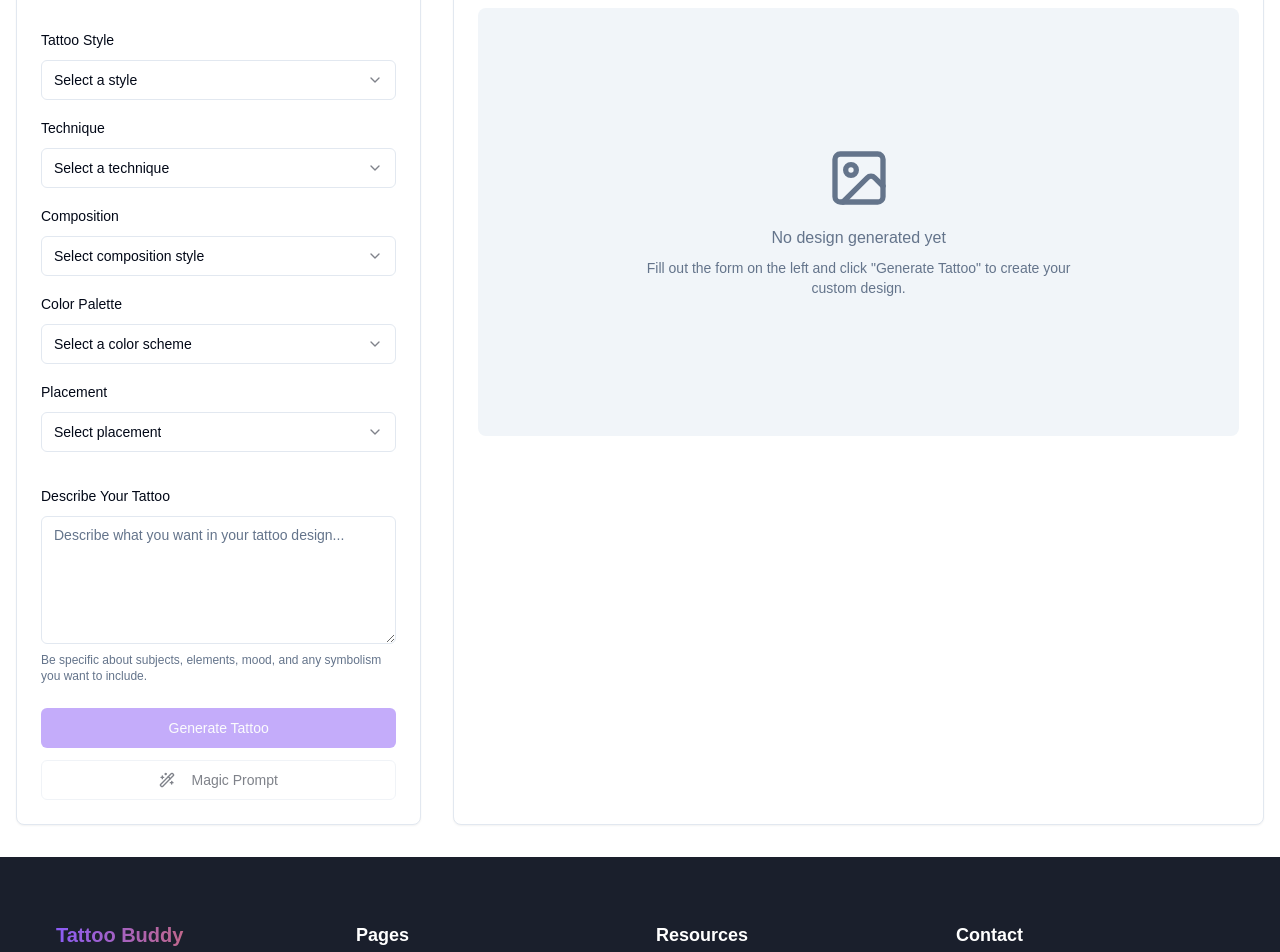
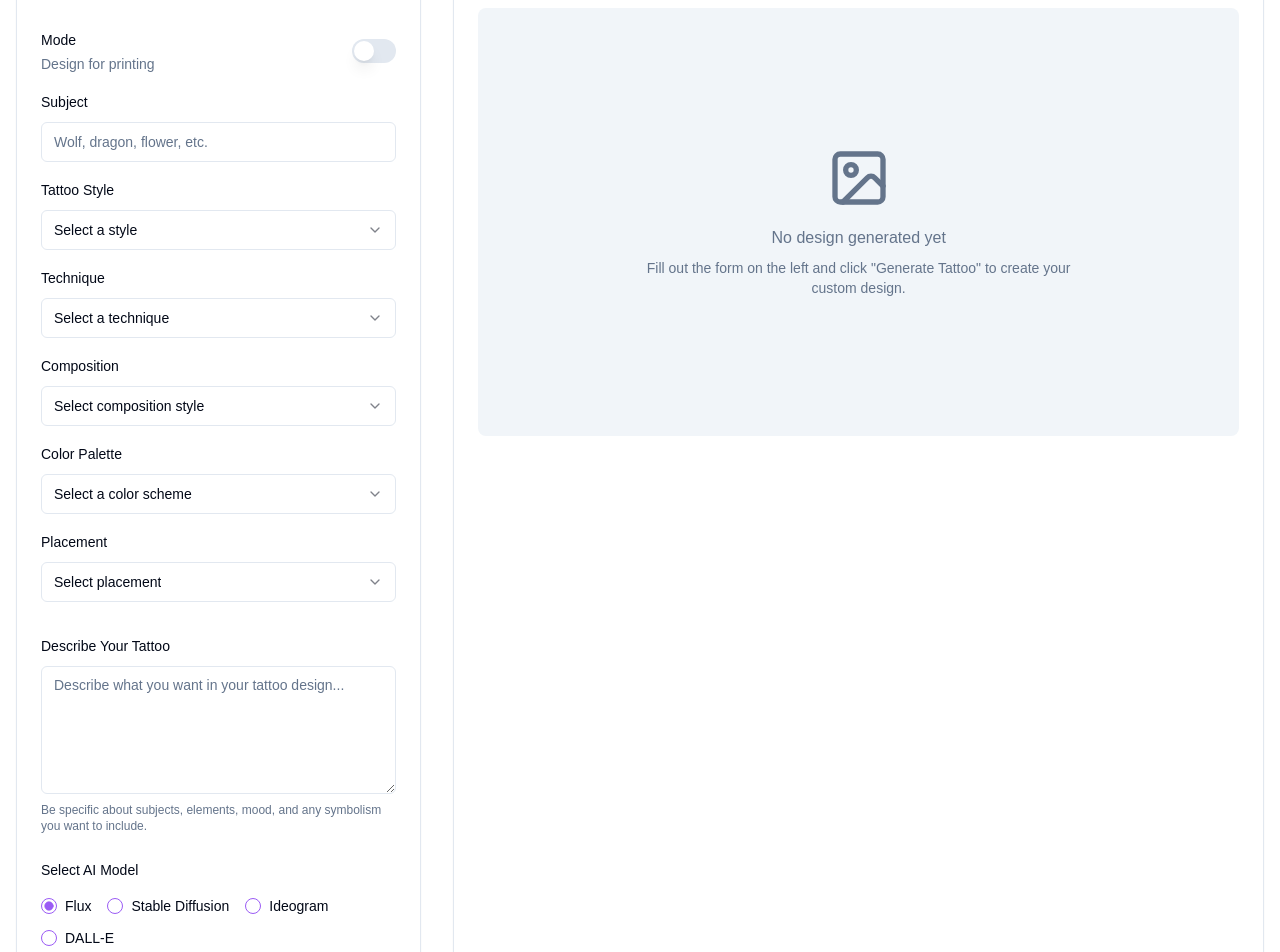
Before and after one commit to hardcoreai1982/tattoo-guru-assistant, a React (Vite) app: page /create in a window 1280 px wide. Shown: the part 320-1272 px from the top of the page. Built offline with nearby package versions, Linux system fonts and the light colour scheme.

Commit message:
feat: Implement preview mode and model selection
- Added a preview mode to the tattoo generator.
- Implemented functionality to populate the description field based on user selections.
- Added a select model option with Flux, Stable Diffusion, and Ideogram choices.

```diff
--- a/src/components/TattooCreator.tsx
+++ b/src/components/TattooCreator.tsx
@@ -1,8 +1,9 @@
-import React, { useState } from 'react';
+import React, { useState, useEffect } from 'react';
 import { Button } from "@/components/ui/button";
 import { Card, CardContent, CardDescription, CardFooter, CardHeader, CardTitle } from "@/components/ui/card";
 import { Textarea } from "@/components/ui/textarea";
 import { Label } from "@/components/ui/label";
+import { Input } from "@/components/ui/input";
 import {
   Select,
   SelectContent,
@@ -11,6 +12,8 @@ import {
   SelectValue
 } from "@/components/ui/select";
 import { Separator } from "@/components/ui/separator";
+import { Switch } from "@/components/ui/switch";
+import { RadioGroup, RadioGroupItem } from "@/components/ui/radio-group";
 import { Wand2, Download, Heart, Share2, Image as ImageIcon } from 'lucide-react';
 import { toast } from 'sonner';
 import { useApiKeys } from '@/contexts/ApiKeysContext';
@@ -18,16 +21,36 @@ import { useApiKeys } from '@/contexts/ApiKeysContext';
 const TattooCreator: React.FC = () => {
   const { apiKeys, isConfigured } = useApiKeys();
   const [prompt, setPrompt] = useState('');
+  const [subject, setSubject] = useState('');
   const [style, setStyle] = useState('');
   const [technique, setTechnique] = useState('');
   const [composition, setComposition] = useState('');
   const [colorPalette, setColorPalette] = useState('');
   const [placement, setPlacement] = useState('');
+  const [isPreviewMode, setIsPreviewMode] = useState(false);
   const [isGenerating, setIsGenerating] = useState(false);
   const [generatedImage, setGeneratedImage] = useState<string | null>(null);
   const [pastGenerations, setPastGenerations] = useState<string[]>([]);
   const [finalPrompt, setFinalPrompt] = useState('');
   const [aiModel, setAiModel] = useState<'flux' | 'openai' | 'stablediffusion' | 'ideogram'>('flux');
+
+  useEffect(() => {
+    const modeText = isPreviewMode ? 'tattoo on body showing placement' : 'tattoo design for printing';
+    const elements = [
+      subject && `${subject}`,
+      style && `${style} style`,
+      technique && `with ${technique} technique`,
+      composition && `in a ${composition} composition`,
+      colorPalette && `using ${colorPalette} color palette`,
+      placement && `for ${placement} placement`,
+      isPreviewMode && 'realistic tattoo on actual skin'
+    ].filter(Boolean);
+
+    if (elements.length > 0) {
+      const newPrompt = `A ${modeText} of ${elements.join(', ')}`;
+      setPrompt(newPrompt);
+    }
+  }, [subject, style, technique, composition, colorPalette, placement, isPreviewMode]);
 
   const generateImage = async (promptText: string) => {
     if (!isConfigured) {
@@ -56,10 +79,8 @@ const TattooCreator: React.FC = () => {
     }
 
     try {
-      // Base generation options
       let imageUrl = '';
 
-      // Use appropriate API based on selected model
       if (aiModel === 'flux') {
         const response = await fetch('https://api.tryflux.ai/v1/images/generations', {
           method: 'POST',
@@ -105,7 +126,6 @@ const TattooCreator: React.FC = () => {
         imageUrl = data.data[0].url;
       }
       else {
-        // Fallback to placeholder for other APIs that will be implemented later
         imageUrl = '/placeholder.svg';
         toast.info('Using placeholder image. Implementation for this AI model is coming soon.');
       }
@@ -126,27 +146,12 @@ const TattooCreator: React.FC = () => {
 
     setIsGenerating(true);
 
-    // Build the final prompt
     const finalPromptText = [
       prompt,
-      style && `Style: ${style}`,
-      technique && `Technique: ${technique}`,
-      composition && `Composition: ${composition}`,
-      colorPalette && `Color Palette: ${colorPalette}`,
-      placement && `Placement: ${placement}`,
+      isPreviewMode ? 'Show as realistic tattoo on actual skin with proper lighting and texture.' : 'Show as clean design for printing.',
     ].filter(Boolean).join('. ');
 
     setFinalPrompt(finalPromptText);
-
-    // Determine which AI model to use
-    // For lettering/text tattoos, use Ideogram
-    if (prompt.toLowerCase().includes('letter') || prompt.toLowerCase().includes('text') || prompt.toLowerCase().includes('script')) {
-      setAiModel('ideogram');
-    }
-    // Otherwise use the default model (Flux)
-    else {
-      setAiModel('flux');
-    }
 
     try {
       const imageUrl = await generateImage(finalPromptText);
@@ -175,7 +180,6 @@ const TattooCreator: React.FC = () => {
     }
 
     try {
-      // Use OpenAI to enhance the prompt
       const response = await fetch('https://api.openai.com/v1/chat/completions', {
         method: 'POST',
         headers: {
@@ -211,7 +215,6 @@ const TattooCreator: React.FC = () => {
       console.error('Error generating magic prompt:', error);
       toast.error('Failed to enhance prompt. Using basic prompt instead.');
 
-      // Fallback to a simple enhancement
       const enhancedPrompt = `A detailed ${style || 'traditional'} tattoo of ${basePrompt} with intricate ${technique || 'line work'}, featuring a ${composition || 'balanced'} composition. Use a ${colorPalette || 'vibrant'} color scheme, designed for ${placement || 'arm'} placement.`;
 
       setPrompt(enhancedPrompt);
@@ -222,14 +225,12 @@ const TattooCreator: React.FC = () => {
 
   const handleSave = () => {
     if (generatedImage) {
-      // In a real app, this would save to user's collection in a database
       toast.success('Design saved to your collection!');
     }
   };
 
   const handleDownload = () => {
     if (generatedImage) {
-      // Create a temporary anchor element to download the image
       const link = document.createElement('a');
       link.href = generatedImage;
       link.download = `tattoo-design-${Date.now()}.png`;
@@ -243,7 +244,6 @@ const TattooCreator: React.FC = () => {
 
   const handleShare = () => {
     if (generatedImage) {
-      // In a real app, this would open sharing options
       if (navigator.share) {
         navigator.share({
           title: 'My Tattoo Design',
@@ -256,7 +256,6 @@ const TattooCreator: React.FC = () => {
             toast.error('Failed to share. Try downloading and sharing manually.');
           });
       } else {
-        // Fallback for browsers that don't support navigator.share
         toast.info('Copy the image to share it with others.');
       }
     }
@@ -264,7 +263,6 @@ const TattooCreator: React.FC = () => {
 
   return (
     <div className="flex flex-col lg:flex-row gap-8">
-      {/* Left Panel - Controls */}
       <div className="w-full lg:w-1/3 space-y-6">
         <Card>
           <CardHeader>
@@ -274,6 +272,30 @@ const TattooCreator: React.FC = () => {
             </CardDescription>
           </CardHeader>
           <CardContent className="space-y-4">
+            <div className="flex items-center justify-between mb-2">
+              <div className="space-y-0.5">
+                <Label htmlFor="mode-toggle">Mode</Label>
+                <div className="text-sm text-muted-foreground">
+                  {isPreviewMode ? 'Preview on body' : 'Design for printing'}
+                </div>
+              </div>
+              <Switch
+                id="mode-toggle"
+                checked={isPreviewMode}
+                onCheckedChange={setIsPreviewMode}
+              />
+            </div>
+
+            <div className="space-y-2">
+              <Label htmlFor="subject">Subject</Label>
+              <Input
+                id="subject"
+                placeholder="Wolf, dragon, flower, etc."
+                value={subject}
+                onChange={(e) => setSubject(e.target.value)}
+              />
+            </div>
+
             <div className="space-y-2">
               <Label htmlFor="style">Tattoo Style</Label>
               <Select value={style} onValueChange={setStyle}>
@@ -383,6 +405,32 @@ const TattooCreator: React.FC = () => {
                 Be specific about subjects, elements, mood, and any symbolism you want to include.
               </p>
             </div>
+
+            <div className="space-y-2 pt-2">
+              <Label htmlFor="model-select">Select AI Model</Label>
+              <RadioGroup
+                value={aiModel}
+                onValueChange={(value: 'flux' | 'openai' | 'stablediffusion' | 'ideogram') => setAiModel(value)}
+                className="flex flex-wrap gap-4 pt-2"
+              >
+                <div className="flex items-center space-x-2">
+                  <RadioGroupItem value="flux" id="flux" />
+                  <Label htmlFor="flux" className="cursor-pointer">Flux</Label>
+                </div>
+                <div className="flex items-center space-x-2">
+                  <RadioGroupItem value="stablediffusion" id="stablediffusion" />
+                  <Label htmlFor="stablediffusion" className="cursor-pointer">Stable Diffusion</Label>
+                </div>
+                <div className="flex items-center space-x-2">
+                  <RadioGroupItem value="ideogram" id="ideogram" />
+                  <Label htmlFor="ideogram" className="cursor-pointer">Ideogram</Label>
+                </div>
+                <div className="flex items-center space-x-2">
+                  <RadioGroupItem value="openai" id="openai" />
+                  <Label htmlFor="openai" className="cursor-pointer">DALL-E</Label>
+                </div>
+              </RadioGroup>
+            </div>
           </CardContent>
           <CardFooter className="flex flex-col space-y-3">
             <Button
@@ -405,23 +453,21 @@ const TattooCreator: React.FC = () => {
         </Card>
       </div>
 
-      {/* Right Panel - Results */}
       <div className="w-full lg:w-2/3">
         <Card className="h-full">
           <CardHeader>
             <CardTitle>Generated Design</CardTitle>
             <CardDescription>
               {generatedImage
-                ? 'Your custom tattoo design is ready'
+                ? `Your custom tattoo ${isPreviewMode ? 'preview' : 'design'} is ready`
                 : 'Complete the form and generate your design'}
             </CardDescription>
           </CardHeader>
           <CardContent className="space-y-6">
-            {/* Main Generated Image */}
             {isGenerating ? (
               <div className="flex flex-col items-center justify-center aspect-video bg-muted rounded-lg">
                 <div className="animate-spin rounded-full h-16 w-16 border-b-2 border-tattoo-purple mb-4"></div>
-                <p className="text-muted-foreground">Generating your tattoo design...</p>
+                <p className="text-muted-foreground">Generating your tattoo {isPreviewMode ? 'preview' : 'design'}...</p>
               </div>
             ) : generatedImage ? (
               <div className="relative aspect-video bg-muted rounded-lg overflow-hidden border">
@@ -453,7 +499,6 @@ const TattooCreator: React.FC = () => {
               </div>
             )}
 
-            {/* Past Generations */}
             {pastGenerations.length > 0 && (
               <div className="space-y-2">
                 <p className="text-sm font-medium">Previous Generations</p>
@@ -475,7 +520,6 @@ const TattooCreator: React.FC = () => {
               </div>
             )}
 
-            {/* Design Description */}
             {generatedImage && (
               <>
                 <Separator />
@@ -483,7 +527,9 @@ const TattooCreator: React.FC = () => {
                   <div>
                     <p className="text-sm font-medium">Design Details</p>
                     <p className="text-sm text-muted-foreground">
-                      A {style || 'custom'} tattoo design with {technique || 'mixed'} techniques and a {composition || 'balanced'} composition.
+                      A {style || 'custom'} {isPreviewMode ? 'tattoo preview' : 'tattoo design'}
+                      {subject ? ` of ${subject}` : ''} with {technique || 'mixed'} techniques and
+                      a {composition || 'balanced'} composition.
                     </p>
                   </div>
 
```
